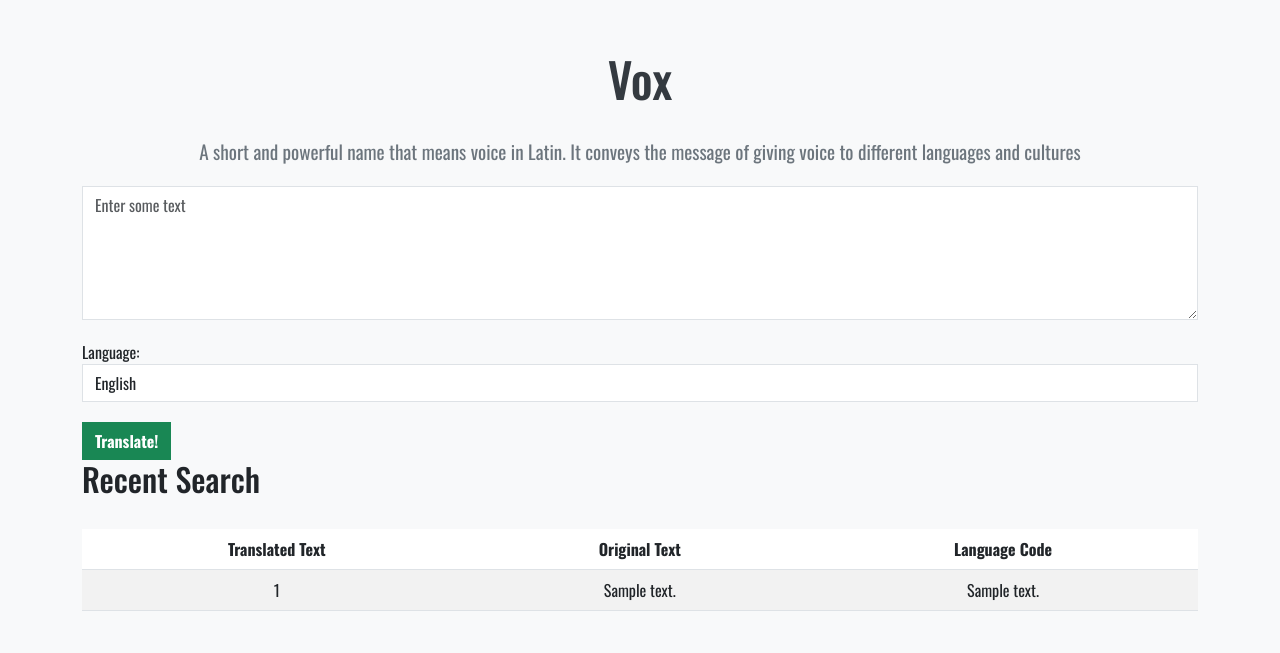
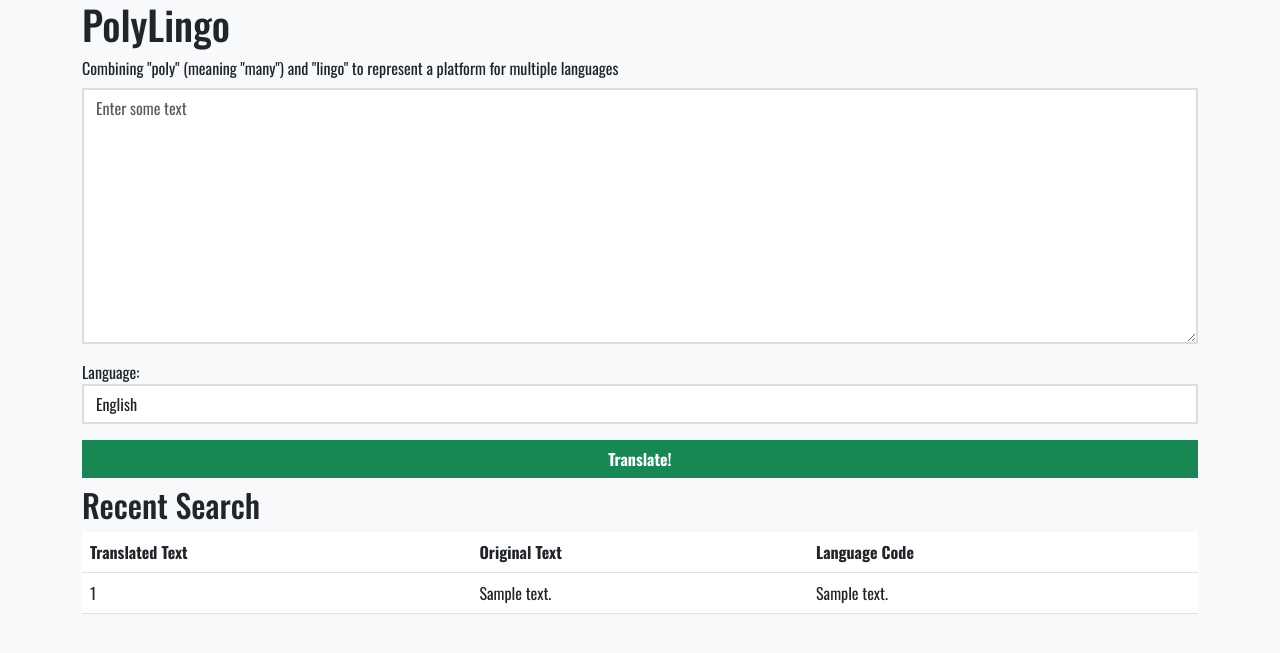
Before and after one commit to VNYK20/Translator, a Flask app: page / in a window 1280 px wide. Shown: the top 653 px of the page. Run offline with Flask 3, Linux system fonts and the light colour scheme; tables that the repository leaves empty or names only in its code hold one stand-in row (values such as "Sample post").

Commit message:
Update index.html

```diff
--- a/templates/index.html
+++ b/templates/index.html
@@ -10,59 +10,36 @@
     <style>
       body {
         font-family: 'Oswald', sans-serif;
-            background-color: #f8f9fa;
-        }
-
-        .container {
-            margin-top: 50px;
-        }
-
-        h1 {
-            font-size: 3rem;
-            color: #343a40;
-            text-align: center;
-            margin-bottom: 30px;
-        }
-
-        .info {
-            font-size: 1.2rem;
-            color: #6c757d;
-            text-align: center;
-            margin-bottom: 20px;
+        background-color: #f8f9fa; /* Subtle background color */
       }
 
       .form-group {
-            margin-bottom: 20px;
+        padding: 0.5rem 0rem;
       }
 
       .form-control {
+        border: 2px solid #ddd;
         border-radius: 0rem;
       }
 
-        .btn-success {
+      .btn, .btn-success {
         border-radius: 0rem;
         font-weight: bold;
+        width: 100%;
+        margin: 0.5rem 0rem;
+        font-family: 'Oswald', sans-serif;
       }
-
-        .table {
-            margin-top: 30px;
-        }
-
-        th, td {
-            text-align: center;
-        }
-
     </style>
     <title>Translator</title>
 </head>
 <body>
     <div class="container">
-        <h1>Vox</h1>
-        <div class="info">A short and powerful name that means voice in Latin. It conveys the message of giving voice to different languages and cultures</div>
+        <h1>PolyLingo</h1>
+        <div>Combining "poly" (meaning "many") and "lingo" to represent a platform for multiple languages</div>
         <div>
             <form method="POST">
                 <div class="form-group">
-                    <textarea name="text" cols="30" rows="5" class="form-control" placeholder="Enter some text"></textarea>
+                    <textarea name="text" cols="20" rows="10" class="form-control" placeholder="Enter some text"></textarea>
                 </div>
                 <div class="form-group">
                     <label for="language">Language:</label>
@@ -82,7 +59,7 @@
         </div>
         <div>
             <h2>Recent Search</h2>
-            <table class="table table-striped">
+            <table class="table">
                 <thead>
                   <tr>
                     <th scope="col">Translated Text</th>
@@ -100,6 +77,7 @@
                   {% endfor %}
                 </tbody>
               </table>
+
             </div>
     </div>
 </body>
```
Lines whose indentation alone changed are shown as unchanged.
